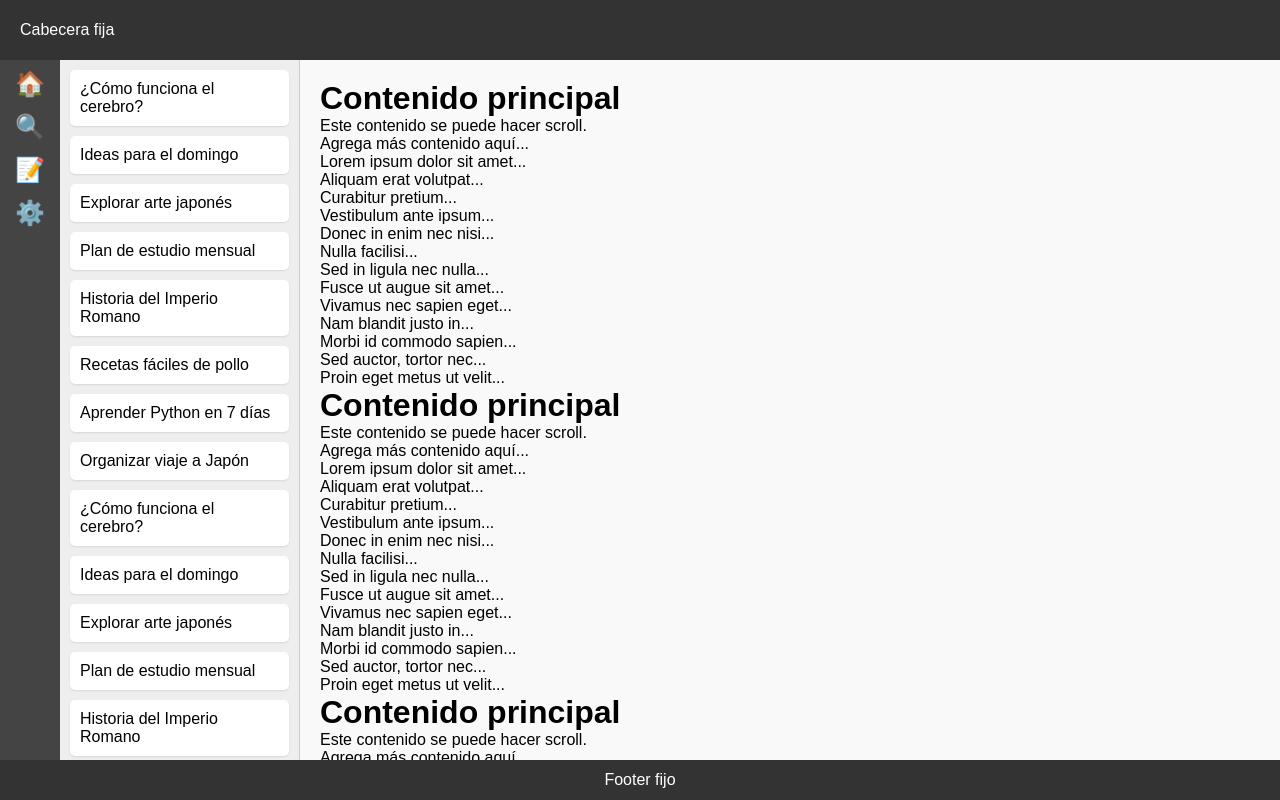
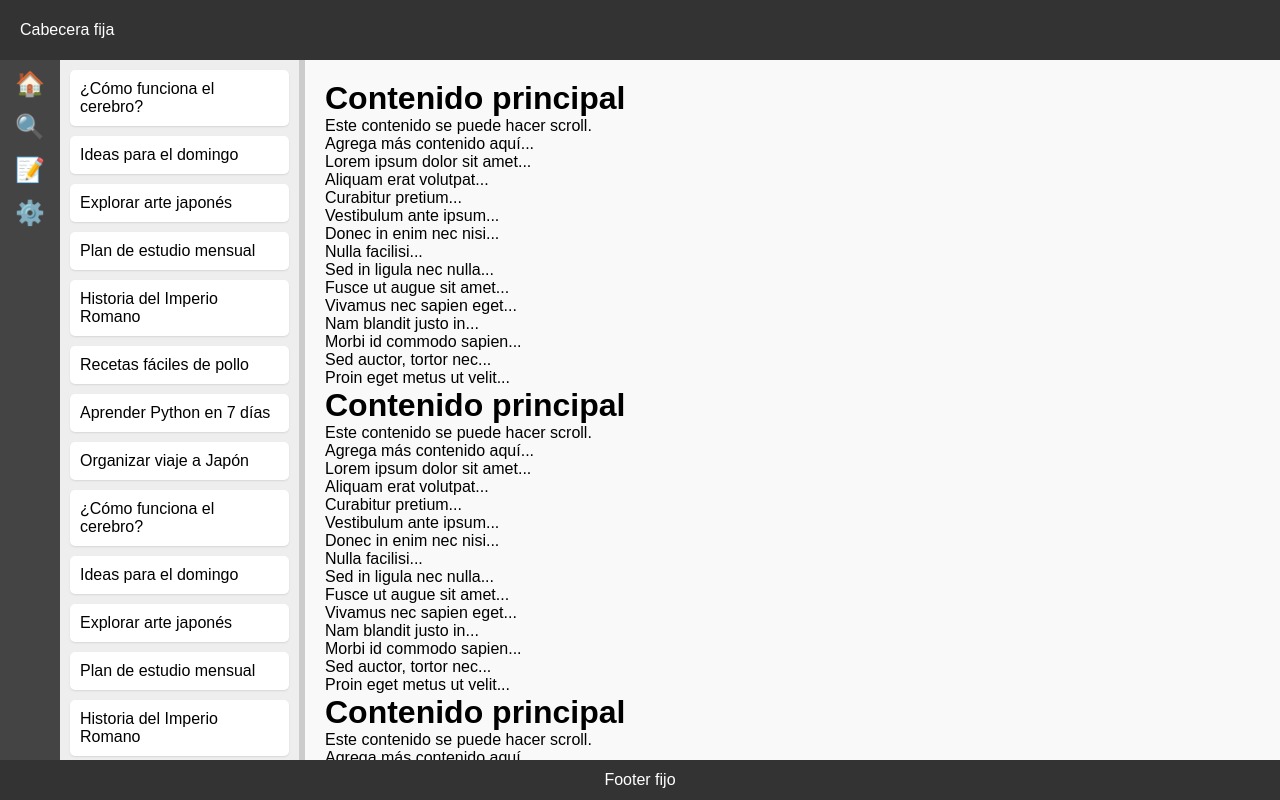
Before and after one commit to dfrankmv/pyworkpage, a plain HTML site: page index.html in a window 1280 px wide. Drawn offline with Linux system fonts and the light colour scheme.

Commit message:
Update index.html

```diff
--- a/index.html
+++ b/index.html
@@ -61,6 +61,7 @@
   overflow-y: auto;
   padding: 10px;
   border-right: 1px solid #ccc;
+  resize: none; /* desactivar el resize nativo */
 }
 
     .sidebar-posts .post {
@@ -75,7 +76,7 @@
     main {
   position: absolute;
   top: 60px;
-      left: 300px; /* 60 + 240 */
+  left: 305px; /* 60 + 240 + 5 */
   right: 0;
   bottom: 40px;
   padding: 20px;
@@ -96,15 +97,33 @@
       justify-content: center;
       z-index: 1000;
     }
+
+
+
+.resizer {
+  position: fixed;
+  top: 60px;
+  left: 300px; /* 60 + 240 */
+  width: 5px;
+  bottom: 40px;
+  cursor: ew-resize;
+  background-color: #ccc;
+  z-index: 10;
+}
+
+
   </style>
 </head>
 <body>
+
+
+
 
   <header>
     Cabecera fija
   </header>
 
-  <div class="sidebar-icons">
+  <div class="sidebar-icons" id="sidebar-posts">
     <span>🏠</span>
     <span>🔍</span>
     <span>📝</span>
@@ -146,7 +165,9 @@
     <div class="post">Organizar viaje a Japón</div>
   </div>
 
-  <main>
+  <div class="resizer" id="resizer"></div>
+
+  <main id="main-content">
     <h1>Contenido principal</h1>
     <p>Este contenido se puede hacer scroll.</p>
     <p>Agrega más contenido aquí...</p>
```
Lines whose indentation alone changed are shown as unchanged.
